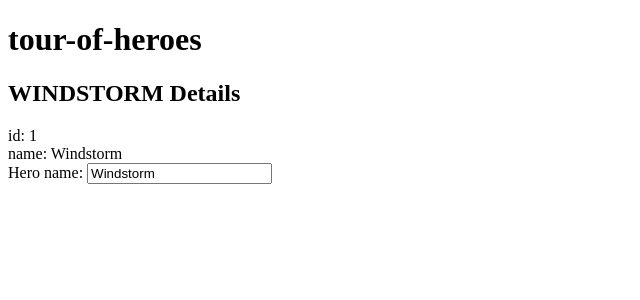
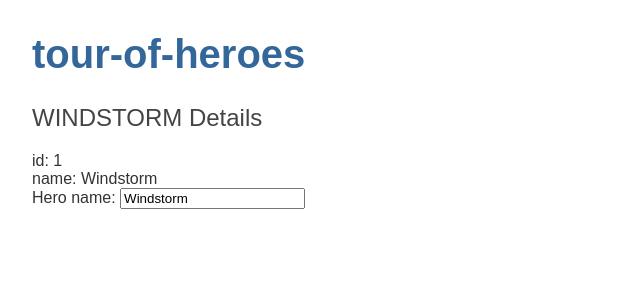
Before and after one commit to dwitschard/tour-of-heroes, an Angular app: page / in a window 1280 px wide. Shown: the top 300 px of the page, without its empty margins (0-640 px from the left). Built offline with nearby package versions, Linux system fonts and the light colour scheme.

Commit message:
added missing styles

```diff
--- a/src/styles.scss
+++ b/src/styles.scss
@@ -1 +1,52 @@
-/* You can add global styles to this file, and also import other style files */
+h1 {
+  color: #369;
+  font-family: Arial, Helvetica, sans-serif;
+  font-size: 250%;
+}
+
+h2,
+h3 {
+  color: #444;
+  font-family: Arial, Helvetica, sans-serif;
+  font-weight: lighter;
+}
+
+body {
+  margin: 2em;
+}
+
+body,
+input[type='text'],
+button {
+  color: #333;
+  font-family: Cambria, Georgia, serif;
+}
+
+button {
+  background-color: #eee;
+  border: none;
+  border-radius: 4px;
+  cursor: pointer;
+  color: black;
+  font-size: 1.2rem;
+  padding: 1rem;
+  margin-right: 1rem;
+  margin-bottom: 1rem;
+  margin-top: 1rem;
+}
+
+button:hover {
+  background-color: black;
+  color: white;
+}
+
+button:disabled {
+  background-color: #eee;
+  color: #aaa;
+  cursor: auto;
+}
+
+/* everywhere else */
+* {
+  font-family: Arial, Helvetica, sans-serif;
+}
```
